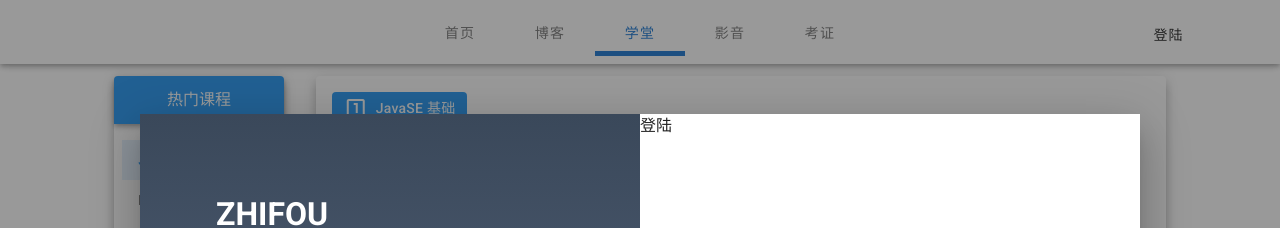
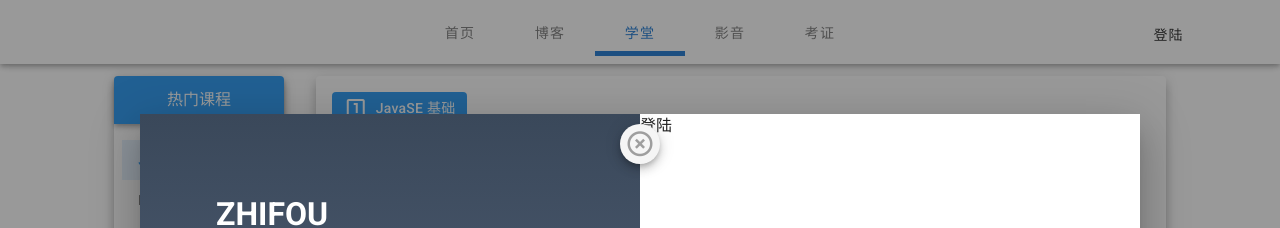
Before and after one commit to YUUKUMOTATSU/vue2-zhifou, a Vue app: page /#/school in a window 1280 px wide. Shown: the top 228 px of the page. Built offline with nearby package versions, Linux system fonts and the light colour scheme.

Commit message:
登陆注册对话框 - 显示和隐藏对话框

```diff
--- a/src/components/HeadBar.vue
+++ b/src/components/HeadBar.vue
@@ -20,11 +20,12 @@
           top
           text
           class="mr-16"
+          @click="showLoginRegisterDialog()"
         >
           登陆
         </v-btn>
         <!-- 登陆对话框 -->
-        <login-register-dialog></login-register-dialog>
+        <login-register-dialog ref="LoginRegisterDialog"></login-register-dialog>
     </v-container>
 </template>
 
@@ -54,7 +55,11 @@ export default {
             { id: 4, name: "影音", href: "/film"},
             { id: 5, name: "考证", href: "/exam"},
         ]
-        },
+      },
+      // 打开，关闭登陆对话框
+      showLoginRegisterDialog() {
+        this.$refs.LoginRegisterDialog.dialogIsShow()
+      }
     },
 }
 </script>
--- a/src/components/LoginRegisterDialog.vue
+++ b/src/components/LoginRegisterDialog.vue
@@ -15,6 +15,16 @@
                 height="573"
                 class="dialog_back pa-16 d-flex flex-column"
             >
+                <v-btn
+                    absolute
+                    fab
+                    small
+                    light
+                    style="top: 10px;right: -20px;"
+                    @click="dialogIsShow()"
+                >
+                    <v-icon color="grey" size="30">mdi-close-circle-outline</v-icon>
+                </v-btn>
                 <!-- 网站标题 -->
                 <v-container class="mb-auto">
                     <h1>ZHIFOU</h1>
@@ -124,6 +134,10 @@ export default {
                 '私人微信：kuangshenya 备注来意<br>' +
                 '公众号：狂神说' // 个性签名
             }
+        },
+        // 打开关闭对话框
+        dialogIsShow() {
+            this.show = !this.show
         }
     }
 }
--- /dev/null
+++ b/src/utils/eventBus.js
@@ -0,0 +1,3 @@
+import Vue from "vue"
+
+export default new Vue()
```
